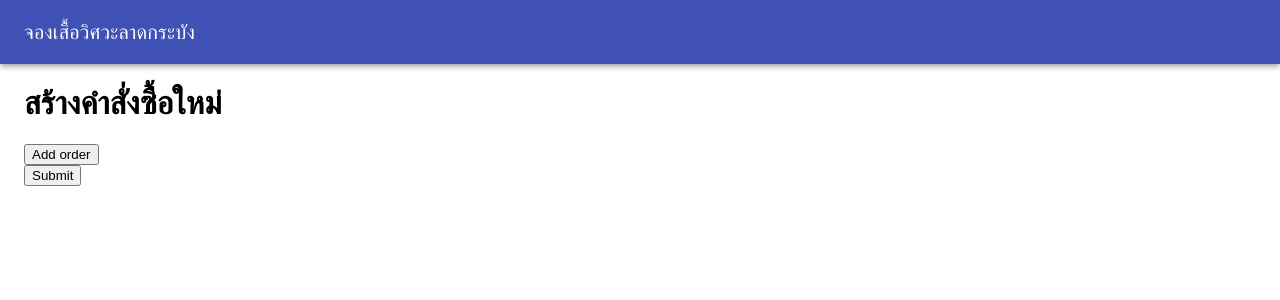
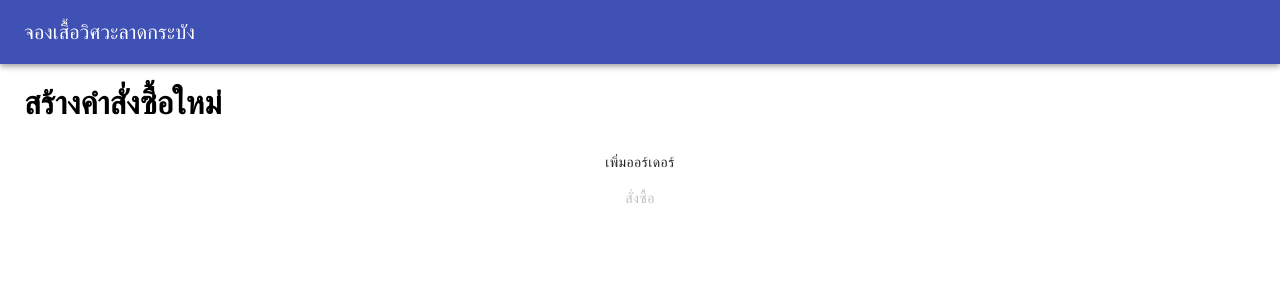
Before and after one commit to badgooooor/smoeng-uniform, a React (Vite) app: page / in a window 1280 px wide. Shown: the top 300 px of the page. Built offline with nearby package versions, Linux system fonts and the light colour scheme.

Commit message:
Update layout

```diff
--- a/src/pages/OrderForm.tsx
+++ b/src/pages/OrderForm.tsx
@@ -3,13 +3,18 @@ import { Formik, Form, Field, FieldArray } from 'formik';
 import Layout from "../containers/Layout"
 import { Select } from 'material-ui-formik-components/Select'
 import { TextField } from "material-ui-formik-components/TextField";
+import { Button, Grid } from "@material-ui/core";
+import { createStyles, makeStyles, Theme } from "@material-ui/core/styles";
 
 interface OrderFormValue {
   status: string;
   orders: Array<Object>;
 }
 
+const useStyles = makeStyles((theme: Theme) => createStyles({}));
+
 export default function OrderForm() {
+  const classes = useStyles();
   const initialValues: OrderFormValue = { status: "unpaid", orders: [] };
 
   return (
@@ -29,7 +34,9 @@ export default function OrderForm() {
                   <div>
                     {values.orders && values.orders.length > 0 ? (
                       values.orders.map((order, index) => (
-                        <div key={index}>
+                        <div>
+                          <Grid container spacing={2} alignItems="center" key={index}>
+                            <Grid item xs={3}>
                               <Field
                                 required
                                 component={Select}
@@ -41,6 +48,8 @@ export default function OrderForm() {
                                 ]}
                                 variant="outlined"
                               />
+                            </Grid>
+                            <Grid item xs={3}>
                               <Field
                                 required
                                 component={Select}
@@ -54,32 +63,40 @@ export default function OrderForm() {
                                 ]}
                                 variant="outlined"
                               />
-                          <Field name={`orders.${index}.amount`} type="number" label="จำนวน" component={TextField} />
-                          <button
-                            type="button"
-                            onClick={() => arrayHelpers.remove(index)}
-                          >
+                            </Grid>
+                            <Grid item xs={3}>
+                              <Field
+                                name={`orders.${index}.amount`}
+                                type="number"
+                                label="จำนวน"
+                                component={TextField}
+                                variant="outlined"
+                              />
+                            </Grid>
+                            <Grid item xs={3}>
+                              <Button onClick={() => arrayHelpers.remove(index)}>
                                 -
-                          </button>
-                          <button
-                            type="button"
-                            onClick={() => arrayHelpers.insert(index, '')} // insert an empty string at a position
-                          >
-                            +
-                          </button>
+                              </Button>
+                            </Grid>
+                          </Grid>
                         </div>
                       ))
                     ) : (
-                        <button type="button" onClick={() => arrayHelpers.push('')}>
-                          Add order
-                        </button>
+                        <></>
                       )}
+                    <Button onClick={() => arrayHelpers.push('')} fullWidth>
+                      เพิ่มออร์เดอร์
+                    </Button>
+                    <Button
+                      type="submit"
+                      disabled={values.orders.length == 0}
+                      fullWidth
+                    >
+                      สั่งซื้อ
+                    </Button>
                   </div>
                 )}
               />
-              <div>
-                <button type="submit">Submit</button>
-              </div>
             </Form>
           )}
         />
```
Lines whose indentation alone changed are shown as unchanged.
